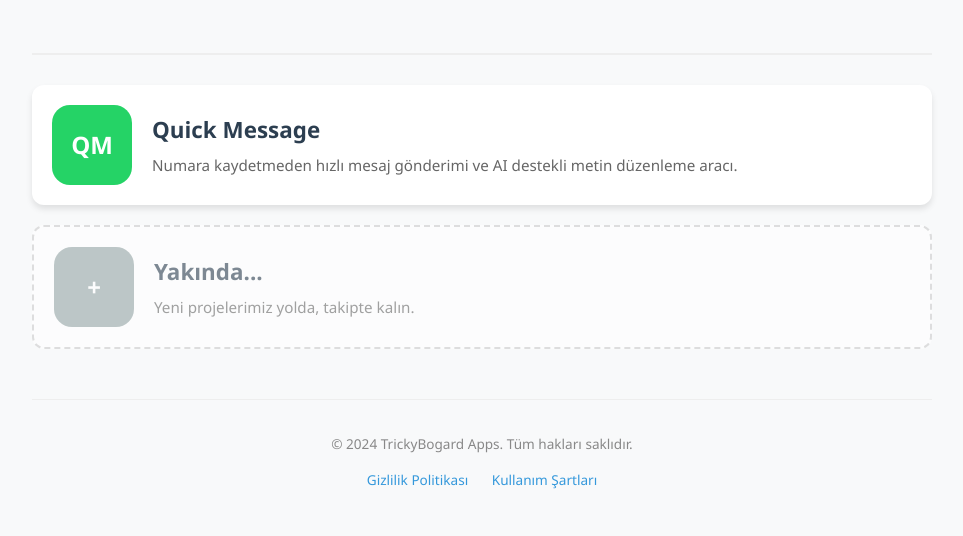
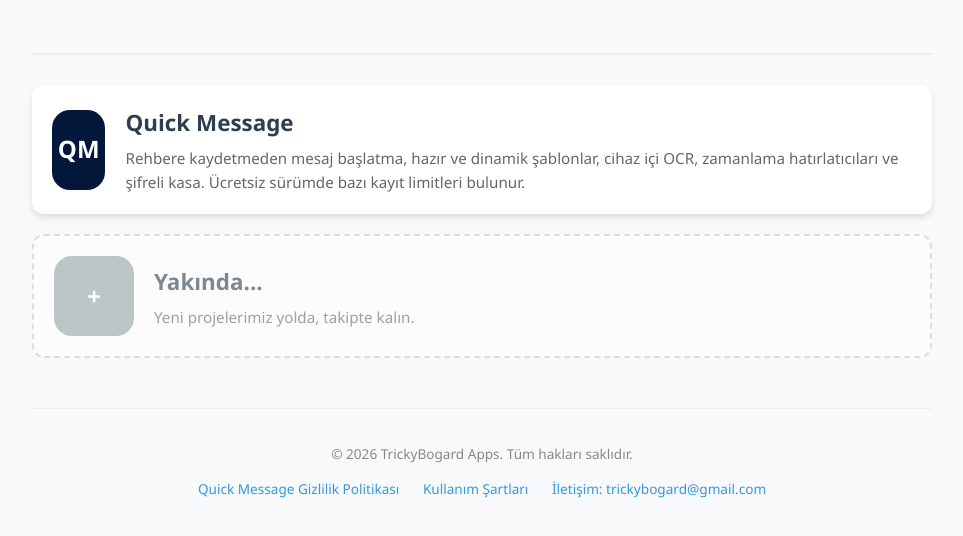
Before and after one commit to TrickyBogard/trickybogard.github.io, a plain HTML site: page index.html in a window 1280 px wide. Shown: the part 156-692 px from the top of the page, without its empty margins (158-1121 px from the left). Drawn offline with Linux system fonts and the light colour scheme.

Commit message:
Update Quick Message landing page features and contact email

```diff
--- a/index.html
+++ b/index.html
@@ -10,7 +10,7 @@
         h1 { color: #2c3e50; margin: 0; }
         .app-card { background: white; border-radius: 12px; padding: 20px; box-shadow: 0 4px 6px rgba(0,0,0,0.1); display: flex; align-items: center; gap: 20px; margin-bottom: 20px; transition: transform 0.2s; }
         .app-card:hover { transform: translateY(-5px); }
-        .app-icon { width: 80px; height: 80px; background: #25D366; border-radius: 18px; display: flex; align-items: center; justify-content: center; color: white; font-weight: bold; font-size: 24px; }
+        .app-icon { width: 80px; height: 80px; background: #02173a; border-radius: 18px; display: flex; align-items: center; justify-content: center; color: white; font-weight: bold; font-size: 24px; }
         .app-info { flex-grow: 1; }
         .app-title { font-size: 1.4rem; font-weight: bold; margin: 0 0 5px 0; color: #2c3e50; }
         .app-desc { font-size: 0.95rem; color: #666; margin: 0; }
@@ -30,7 +30,7 @@
         <div class="app-icon">QM</div>
         <div class="app-info">
             <h2 class="app-title">Quick Message</h2>
-            <p class="app-desc">Numara kaydetmeden hızlı mesaj gönderimi ve AI destekli metin düzenleme aracı.</p>
+            <p class="app-desc">Rehbere kaydetmeden mesaj başlatma, hazır ve dinamik şablonlar, cihaz içi OCR, zamanlama hatırlatıcıları ve şifreli kasa. Ücretsiz sürümde bazı kayıt limitleri bulunur.</p>
         </div>
     </div>
 
@@ -44,9 +44,10 @@
 </div>
 
 <footer class="legal-footer">
-    <p>&copy; 2024 TrickyBogard Apps. Tüm hakları saklıdır.</p>
-    <a href="privacy.html" class="legal-link">Gizlilik Politikası</a>
+    <p>&copy; 2026 TrickyBogard Apps. Tüm hakları saklıdır.</p>
+    <a href="privacy.html" class="legal-link">Quick Message Gizlilik Politikası</a>
     <a href="terms.html" class="legal-link">Kullanım Şartları</a>
+    <a href="mailto:trickybogard@gmail.com" class="legal-link">İletişim: trickybogard@gmail.com</a>
 </footer>
 
 </body>
```
